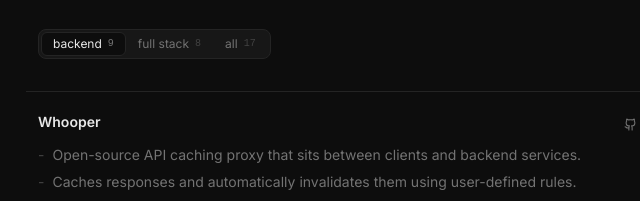
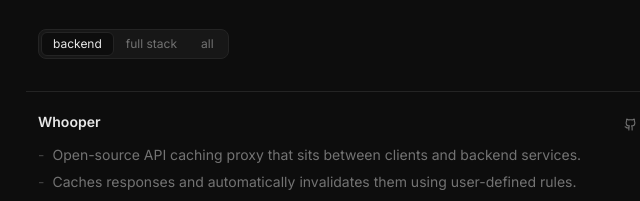
Before and after one commit to Shobhnik13/Portfolio, an Astro site in the folder portfolio-new/: page /projects in a window 1280 px wide. Shown: the part 163-364 px from the top of the page, 286-926 px from the left. Built offline with nearby package versions, Linux system fonts and the light colour scheme; Astro itself is replaced by a stand-in of ours.

Commit message:
Remove project counts from filter tabs
Co-Authored-By: Claude Opus 5.5 <noreply@anthropic.com>

```diff
--- a/portfolio-new/src/pages/projects.astro
+++ b/portfolio-new/src/pages/projects.astro
@@ -8,7 +8,6 @@ const tabs = [
   { id: 'all', label: 'all' },
 ] as const
 
-const count = (id: string) => (id === 'all' ? projectData.length : projectData.filter((p) => p.type === id).length)
 
 ---
 
@@ -35,7 +34,6 @@ const count = (id: string) => (id === 'all' ? projectData.length : projectData.f
           class="pseg-btn relative z-10 inline-flex items-center px-3 py-1 text-xs text-fg2 transition-colors"
         >
           {t.label}
-          <span class="pseg-count ml-1.5 font-mono text-[10px] text-fg3 tabular-nums">{count(t.id)}</span>
         </button>
       ))}
     </div>
@@ -101,9 +99,6 @@ const count = (id: string) => (id === 'all' ? projectData.length : projectData.f
   }
   .pseg-btn[aria-selected='true'] {
     color: hsl(var(--fg));
-  }
-  .pseg-btn[aria-selected='true'] .pseg-count {
-    color: hsl(var(--fg2));
   }
 
   .proj {
```
